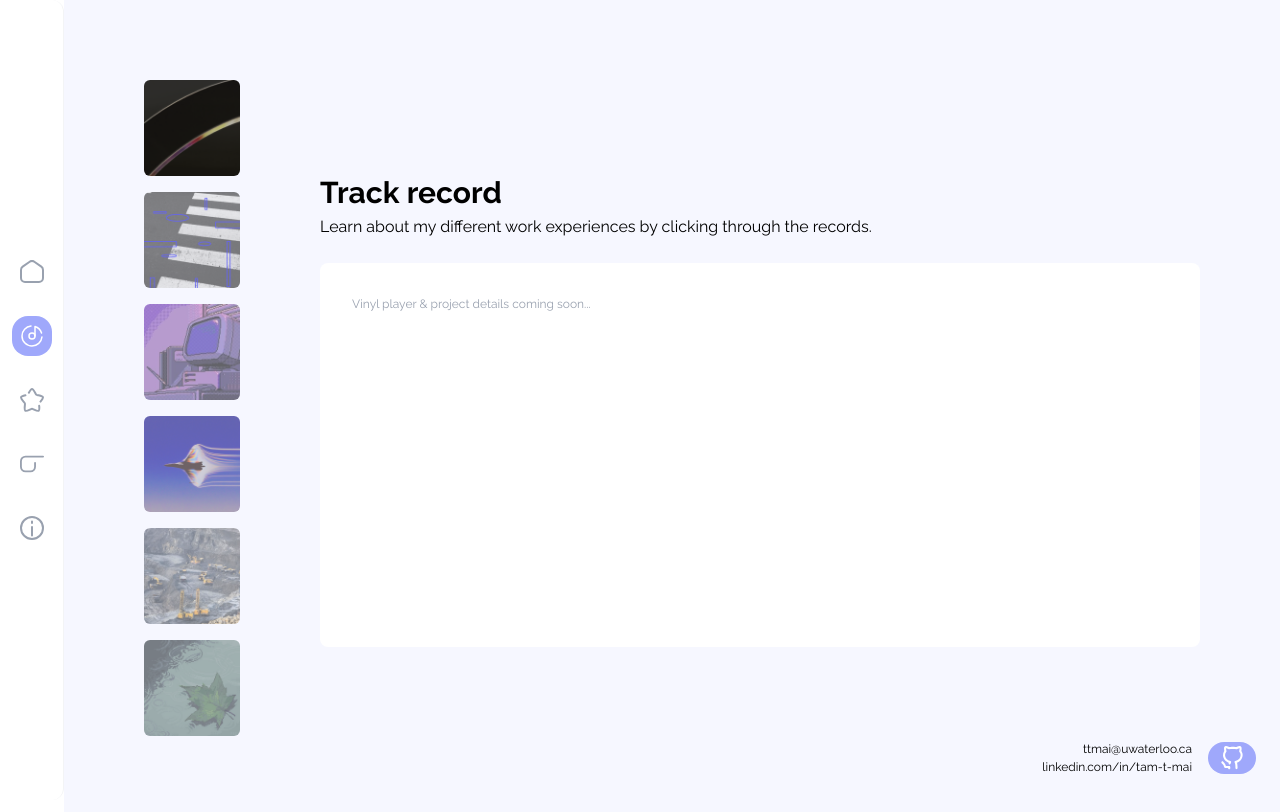
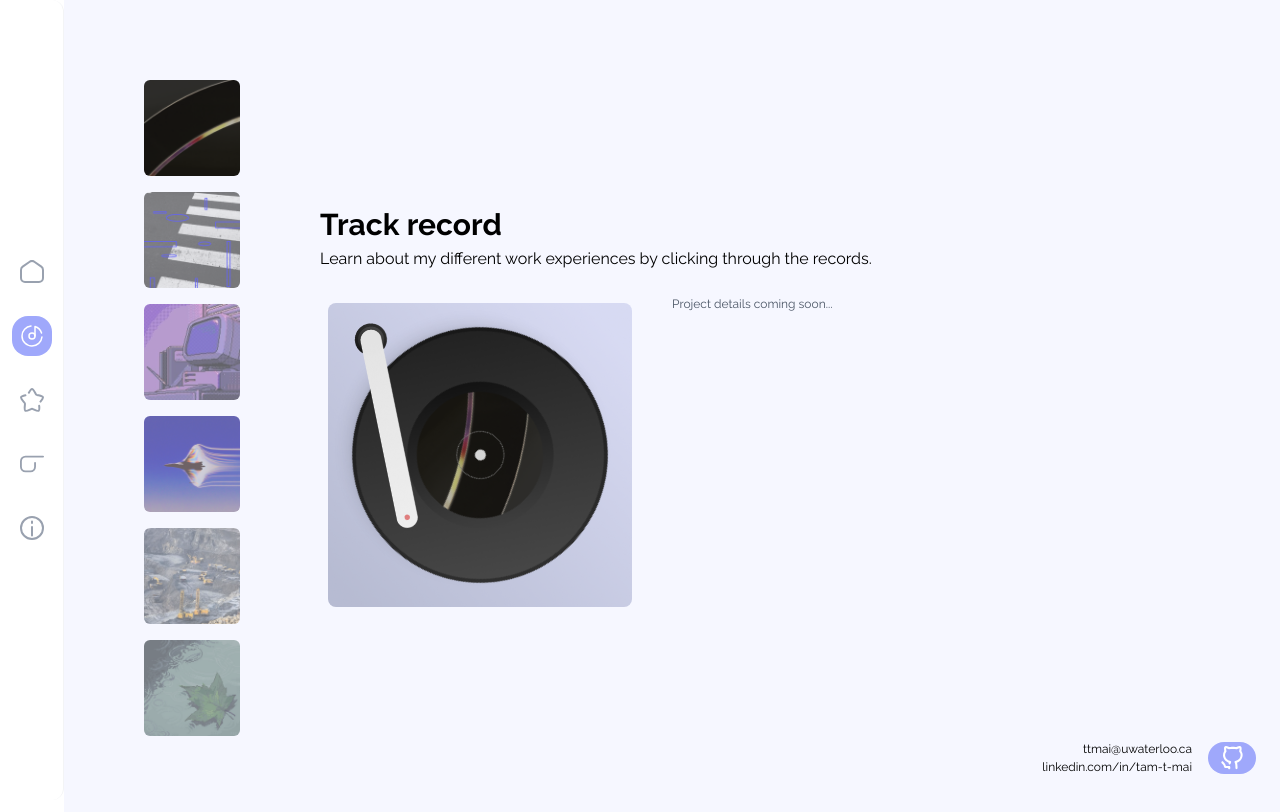
Before and after one commit to shuttlecodes/tam-portfolio, a React (Vite) app: page /vinyl in a window 1280 px wide. Shown: the top 812 px of the page. Built offline with nearby package versions, Linux system fonts and the light colour scheme.

Commit message:
turntable basic

```diff
--- /dev/null
+++ b/src/components/VinylPlayer.css
@@ -0,0 +1,27 @@
+@keyframes spin {
+    from {
+        transform: rotate(0deg);
+    }
+    to {
+        transform: rotate(360deg);
+    }
+}
+
+.vinyl-disc-spinning {
+    animation: spin 4s linear infinite;
+}
+
+.needle-tilt {
+    transform: rotate(25deg);
+    transform-origin: top left;
+    animation: needleSwing 2s ease-in-out infinite;
+}
+
+@keyframes needleSwing {
+    0%, 100% {
+        transform: rotate(-11deg);
+    }
+    50% {
+        transform: rotate(-12deg);
+    }
+}
--- /dev/null
+++ b/src/components/VinylPlayer.tsx
@@ -0,0 +1,35 @@
+interface VinylPlayerProps {
+    selectedDiscImage: string;
+}
+
+import "./VinylPlayer.css";
+
+export const VinylPlayer = ({ selectedDiscImage }: VinylPlayerProps) => {
+    return (
+        <div className="relative w-80 h-80 flex items-center justify-center">
+            {/* Layer 1: Turntable background */}
+            <img
+                src="/images/vinyl/turntable/turntable-bg.png"
+                alt="turntable"
+                className="absolute inset-2 w-[calc(100%-1rem)] h-[calc(100%-1rem)] object-cover rounded-lg"
+            />
+
+            {/* Layer 2: Selected vinyl disc - centered and spinning */}
+            <div className="absolute w-64 h-64 rounded-full overflow-hidden shadow-lg vinyl-disc-spinning">
+                <img
+                    src={selectedDiscImage}
+                    alt="vinyl record"
+                    className="w-full h-full object-cover"
+                />
+            </div>
+
+            {/* Layer 3: Needle on top with tilt and subtle swing */}
+            <img
+                src="/images/vinyl/turntable/needle.png"
+                alt="needle"
+                className="absolute w-8 h-auto object-contain z-10 needle-tilt"
+                style={{ top: "10%", left: "10%" }}
+            />
+        </div>
+    );
+};
--- a/src/pages/Vinyl.tsx
+++ b/src/pages/Vinyl.tsx
@@ -2,17 +2,18 @@
 
 import { useState } from "react";
 import ScrollFadeIn from "../components/ScrollFadeIn";
+import { VinylPlayer } from "../components/VinylPlayer";
 
 const TITLE = "Track record"
 const SUBTITLE = "Learn about my different work experiences by clicking through the records."
 
 const VINYL_RECORDS = [
-    { id: "genius-ai", image: "/images/vinyl/covers/genius-ai.png" },
-    { id: "miovision", image: "/images/vinyl/covers/miovision.png" },
-    { id: "magi", image: "/images/vinyl/covers/magi.png" },
-    { id: "wolf", image: "/images/vinyl/covers/wolf.png" },
-    { id: "hatch", image: "/images/vinyl/covers/hatch.png" },
-    { id: "iirc", image: "/images/vinyl/covers/iirc.png" },
+    { id: "genius-ai", cover: "/images/vinyl/covers/genius-ai.png", disc: "/images/vinyl/discs/genius-ai.png" },
+    { id: "miovision", cover: "/images/vinyl/covers/miovision.png", disc: "/images/vinyl/discs/miovision.png" },
+    { id: "magi", cover: "/images/vinyl/covers/magi.png", disc: "/images/vinyl/discs/magi.png" },
+    { id: "wolf", cover: "/images/vinyl/covers/wolf.png", disc: "/images/vinyl/discs/wolf.png" },
+    { id: "hatch", cover: "/images/vinyl/covers/hatch.png", disc: "/images/vinyl/discs/hatch.png" },
+    { id: "iirc", cover: "/images/vinyl/covers/iirc.png", disc: "/images/vinyl/discs/iirc.png" },
 ];
 
 const Vinyl = () => {
@@ -30,11 +31,11 @@ const Vinyl = () => {
                             className={`transition-all duration-300 rounded-md overflow-hidden ${
                                 selectedId === record.id
                                     ? "opacity-100"
-                                    : "opacity-60 hover:scale-105 hover:opacity-100"
+                                    : "opacity-60 hover:scale-102 hover:opacity-100"
                             }`}
                         >
                             <img
-                                src={record.image}
+                                src={record.cover}
                                 alt={record.id}
                                 className="w-full aspect-square object-cover"
                             />
@@ -51,8 +52,14 @@ const Vinyl = () => {
                                 <h2>{SUBTITLE}</h2>
                             </div>
                             {/* going to have the vinyl player and the details here */}
-                            <div className="bg-white p-8 rounded-lg min-h-96">
-                                <p className="text-gray-400">Vinyl player & project details coming soon...</p>
+                            <div className="flex gap-8">
+                                {/* left col with the turntable and discs that are dependent on which cover is selected */}
+                                <VinylPlayer selectedDiscImage={VINYL_RECORDS.find(r => r.id === selectedId)?.disc || VINYL_RECORDS[0].disc} />
+
+                                {/* right col with the details of that turntable job experience */}
+                                <div className="flex-1">
+                                    <p className="text-gray-600">Project details coming soon...</p>
+                                </div>
                             </div>
                         </div>
                     </ScrollFadeIn>
```
Also changed, not shown: public/images/vinyl/turntable/needle.png (added), public/images/vinyl/turntable/turntable-bg.png (added).
